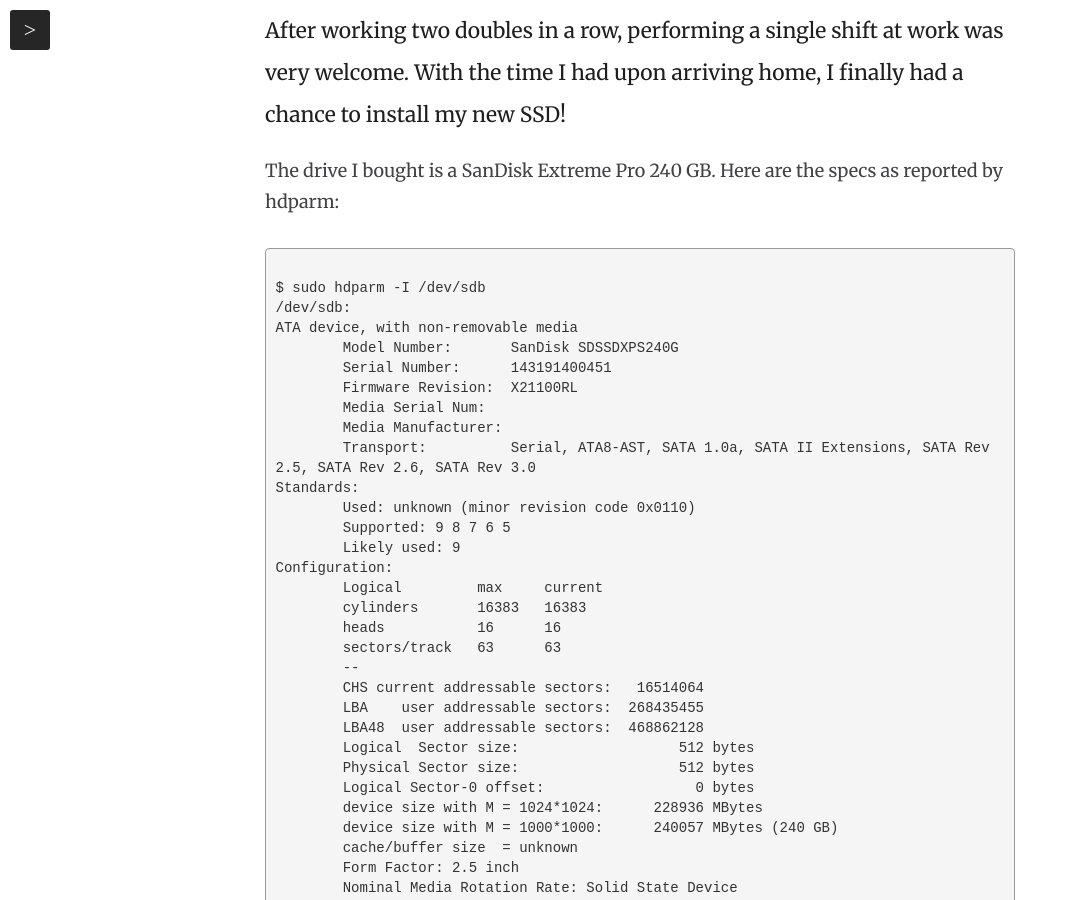
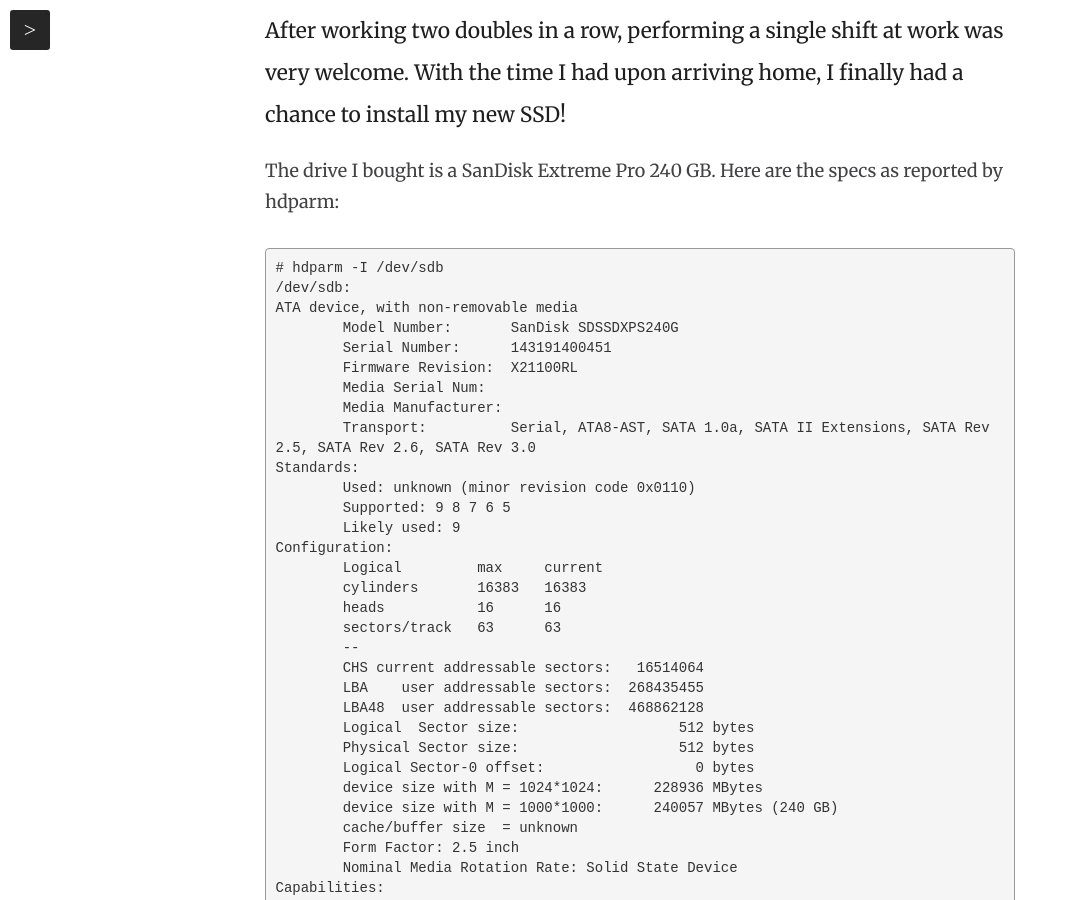
Before and after one commit to kobayash1/kobayash1.github.io, a Jekyll site: the page built from _posts/2014-11-09-reload.md, in a window 1280 px wide and 900 px high, scrolled down 804 px. Shown: the whole window, without its empty margins (0-1068 px from the left). Built offline with Jekyll 4.4.1, drawn with Linux system fonts in a browser that asks for light colours; nearby versions of some CDN libraries; comment, search, counter and statistics services are not loaded; some of the changed text lies outside the part shown.

Commit message:
i think i did it

```diff
--- a/_posts/2014-11-09-reload.md
+++ b/_posts/2014-11-09-reload.md
@@ -12,8 +12,7 @@
 
 The drive I bought is a SanDisk Extreme Pro 240 GB.  Here are the specs as reported by hdparm:
 
-<pre><code>
-$ sudo hdparm -I /dev/sdb
+<pre><code># hdparm -I /dev/sdb
 /dev/sdb:
 ATA device, with non-removable media
 	Model Number:       SanDisk SDSSDXPS240G
@@ -104,7 +103,6 @@
 	NAA		: 5
 	IEEE OUI	: 001b44
 	Unique ID	: c62745c03
-Checksum: correct
-</code></pre>
+Checksum: correct</code></pre>
 
 I haven't done much but do a fresh install of Arch Linux on it, but transferring configs and various other personalizations was very easy since the old HDD is still plugged in.  Simply mounting the hard disk to /mnt gave me quick access to all my custom scripts and settings.  I'll have to test games and put in a few more hours with it before I can really grasp the performance improvements.  However, I am already excited to have just reached my familiar desktop with little difficulty!
```
